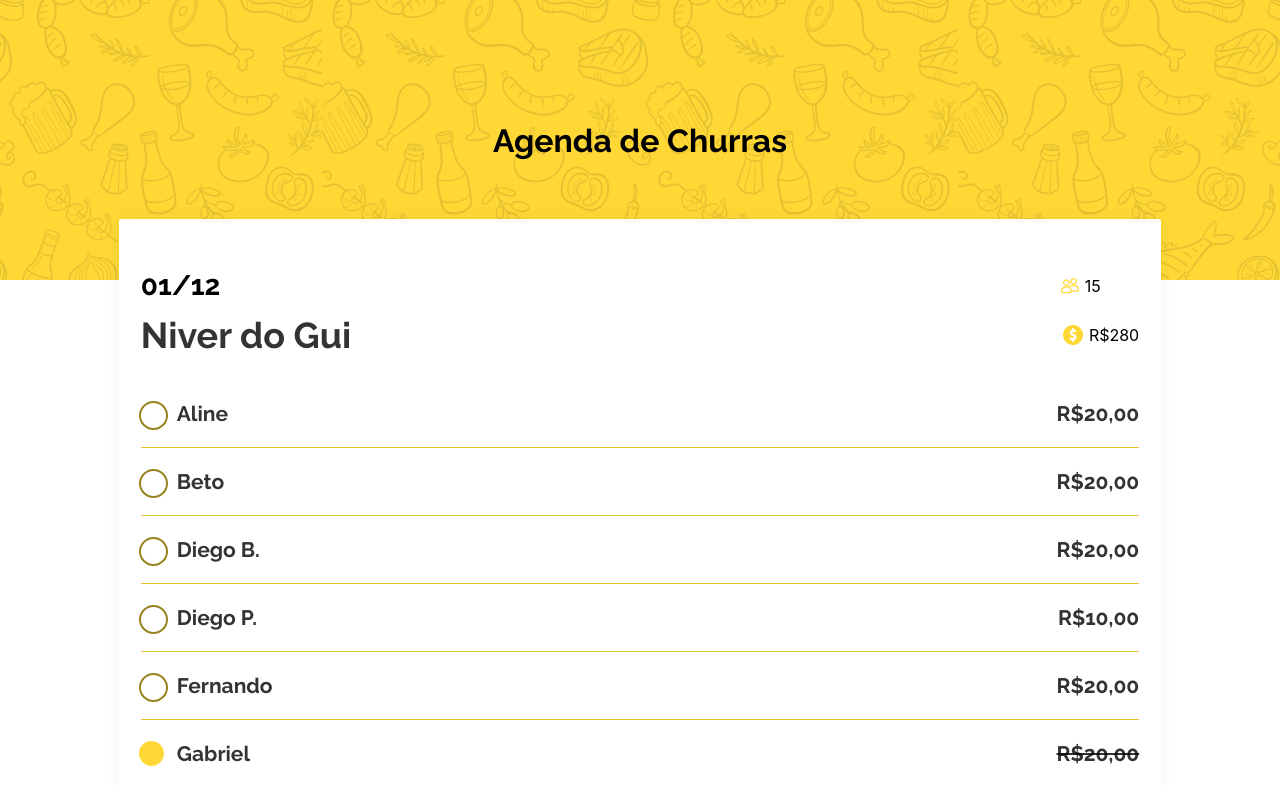
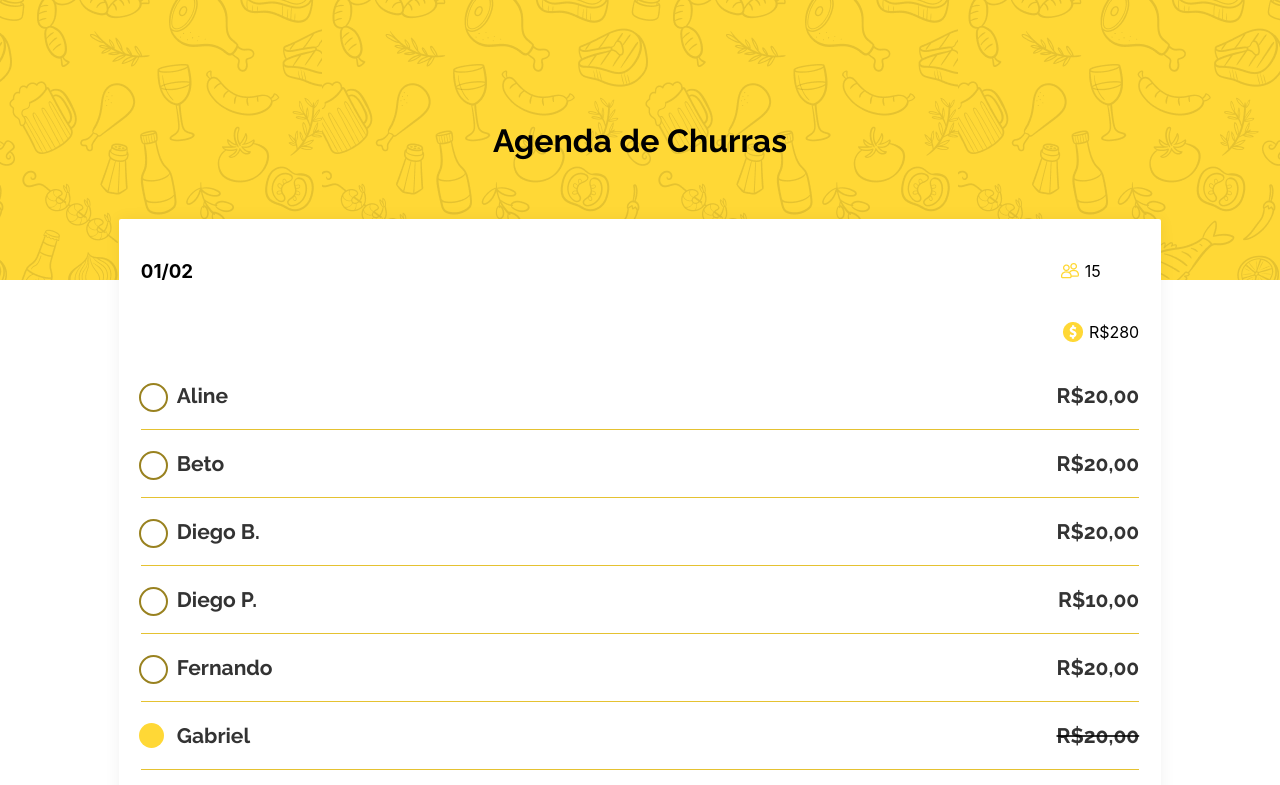
Before and after one commit to vmontanha/churras-trinca, a React (Create React App) app: page /new in a window 1280 px wide. Shown: the top 785 px of the page. Built offline with nearby package versions, Linux system fonts and the light colour scheme.

Commit message:
almost don

```diff
--- a/package.json
+++ b/package.json
@@ -9,6 +9,7 @@
     "@mui/icons-material": "^5.14.18",
     "@mui/material": "^5.14.18",
     "@mui/styled-engine-sc": "^6.0.0-alpha.6",
+    "@mui/x-data-grid": "^6.18.1",
     "@testing-library/jest-dom": "^5.17.0",
     "@testing-library/react": "^13.4.0",
     "@testing-library/user-event": "^13.5.0",
@@ -17,6 +18,7 @@
     "react-router-dom": "^6.18.0",
     "react-scripts": "5.0.1",
     "styled-components": "^6.1.1",
+    "uuidv4": "^6.2.13",
     "web-vitals": "^2.1.4"
   },
   "scripts": {
--- /dev/null
+++ b/src/Layout/Agenda/Agenda.js
@@ -0,0 +1,29 @@
+import React, { useEffect, useState } from 'react'
+
+const Agenda = ({ todos, setTodos }) => {
+
+  const [savedData, setSavedData] = useState({})
+
+  useEffect(() => {
+    const saved = localStorage.getItem("todos")
+  }, [setSavedData])
+
+
+  return (
+    <div className='warp__list'>
+      {
+        !savedData ? '' :
+          savedData.map((churras) => (
+            <div className='container__card'>
+              <div className='box__subtitle'>
+                <h2 key={churras}>{churras}</h2>
+              </div>
+            </div>
+          ))
+      }
+
+    </div>
+  )
+}
+
+export default Agenda
--- a/src/Layout/CriarChurras/Churras.js
+++ b/src/Layout/CriarChurras/Churras.js
@@ -1,11 +1,15 @@
 import React from 'react'
-import CriarChurras from '../../components/CriarChurras/CriarChurras'
+// import CriarChurras from '../../components/CriarChurras/CriarChurras'
+import Agenda from '../Agenda/Agenda'
 
-const Churras = () => {
+const Churras = ({ todos, setTodos }) => {
 
   return (
     <>
-      <CriarChurras />
+      {/* <CriarChurras /> */}
+      <Agenda
+        todos={todos}
+        setTodos={setTodos} />
     </>
   )
 }
--- a/src/Layout/DetalheChurras/DetalheChurras.css
+++ b/src/Layout/DetalheChurras/DetalheChurras.css
@@ -20,17 +20,27 @@
   margin-right: auto;
 }
 
-.box__date h3 {
+.box__date .input-date {
   color: #000;
   font-family: Raleway bold;
-  font-size: 28px;
+  font-size: 19px;
   font-style: normal;
   font-weight: 800;
   line-height: normal;
 
 }
 
-.box__date h1 {
+.box__date .input-title {
+  color: rgba(0, 0, 0, 0.80);
+  font-family: Raleway Bold;
+  font-size: 36px;
+  font-style: normal;
+  font-weight: 700;
+  line-height: normal;
+
+}
+
+.box__date h2 {
   color: rgba(0, 0, 0, 0.80);
   font-family: Raleway Bold;
   font-size: 36px;
@@ -72,9 +82,13 @@
   border-bottom: 1px solid #E5C231;
 }
 
-.title {
-  margin-top: -40px;
+.input-title::before,
+.input-title::after,
+.input-date::after,
+.input-date::before {
+  border: none !important;
 }
+
 
 
 input[type=checkbox] {
--- a/src/Layout/DetalheChurras/DetalheChurras.js
+++ b/src/Layout/DetalheChurras/DetalheChurras.js
@@ -1,14 +1,29 @@
-import React from 'react'
+import React, { useEffect } from 'react'
 import iconPeople from '../../assets/img/icon_people.png'
 import iconMoney from '../../assets/img/icon_money.png'
 import '../DetalheChurras/DetalheChurras.css'
+import { v4 as uuidv4 } from "uuid";
 
-const DetalheChurras = () => {
+import { Input } from '@mui/material';
+
+const DetalheChurras = ({ input, setInput, todos, setTodos }) => {
+
+  const handleChange = (e) => setInput(e.target.value);
+
+
+  const handleSubmit = (e) => {
+    e.preventDefault();
+    setTodos(input)
+    const newChurras = localStorage.setItem("todos", JSON.stringify(todos));
+    setTodos(newChurras)
+  };
+
+  console.log(todos)
   return (
     <div className='container__list'>
       <div className='box__people'>
         <div className='box__date'>
-          <h3>01/12</h3>
+          <h3>01/02</h3>
         </div>
         <div className='qtd__people'>
           <img src={iconPeople} alt='people' />
@@ -17,7 +32,11 @@ const DetalheChurras = () => {
       </div>
       <div className='box__people title'>
         <div className='box__date'>
-          <h1>Niver do Gui</h1>
+          <Input
+            value={input}
+            onBlur={handleSubmit}
+            onChange={handleChange}
+            className='input-title' />
         </div>
         <img src={iconMoney} alt='people' />
         <p>R$280</p>
--- a/src/routes/ChurasDetail.js
+++ b/src/routes/ChurasDetail.js
@@ -1,9 +1,9 @@
 import React from 'react'
-import CriarChurras from '../components/CriarChurras/CriarChurras'
+import Churras from '../Layout/CriarChurras/Churras'
 
 const ChurasDetail = () => {
   return (
-    <CriarChurras />
+    <Churras />
   )
 }
 
--- a/src/routes/ChurrasList.js
+++ b/src/routes/ChurrasList.js
@@ -1,9 +1,18 @@
-import React from 'react'
+import React, { useState } from 'react'
 import DetalheChurras from '../Layout/DetalheChurras/DetalheChurras'
 
 const ChurrasList = () => {
+
+  const [input, setInput] = useState('')
+  const [todos, setTodos] = useState('')
+
   return (
-    <DetalheChurras />
+    <DetalheChurras
+      input={input}
+      setInput={setInput}
+      todos={todos}
+      setTodos={setTodos}
+    />
   )
 }
 
```
Also changed, not shown: 1 other file (tests, documents, lock files or other folders).
